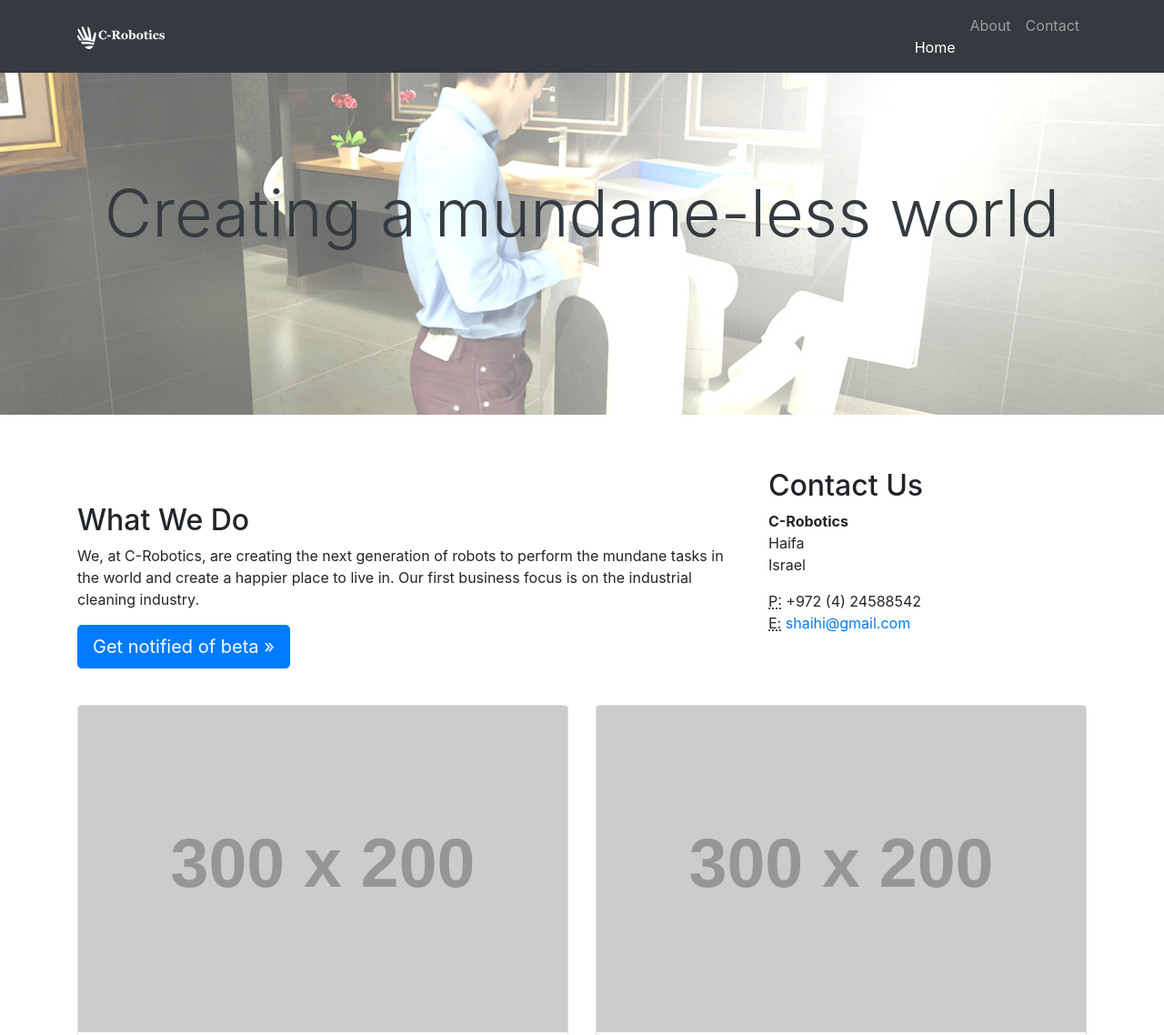
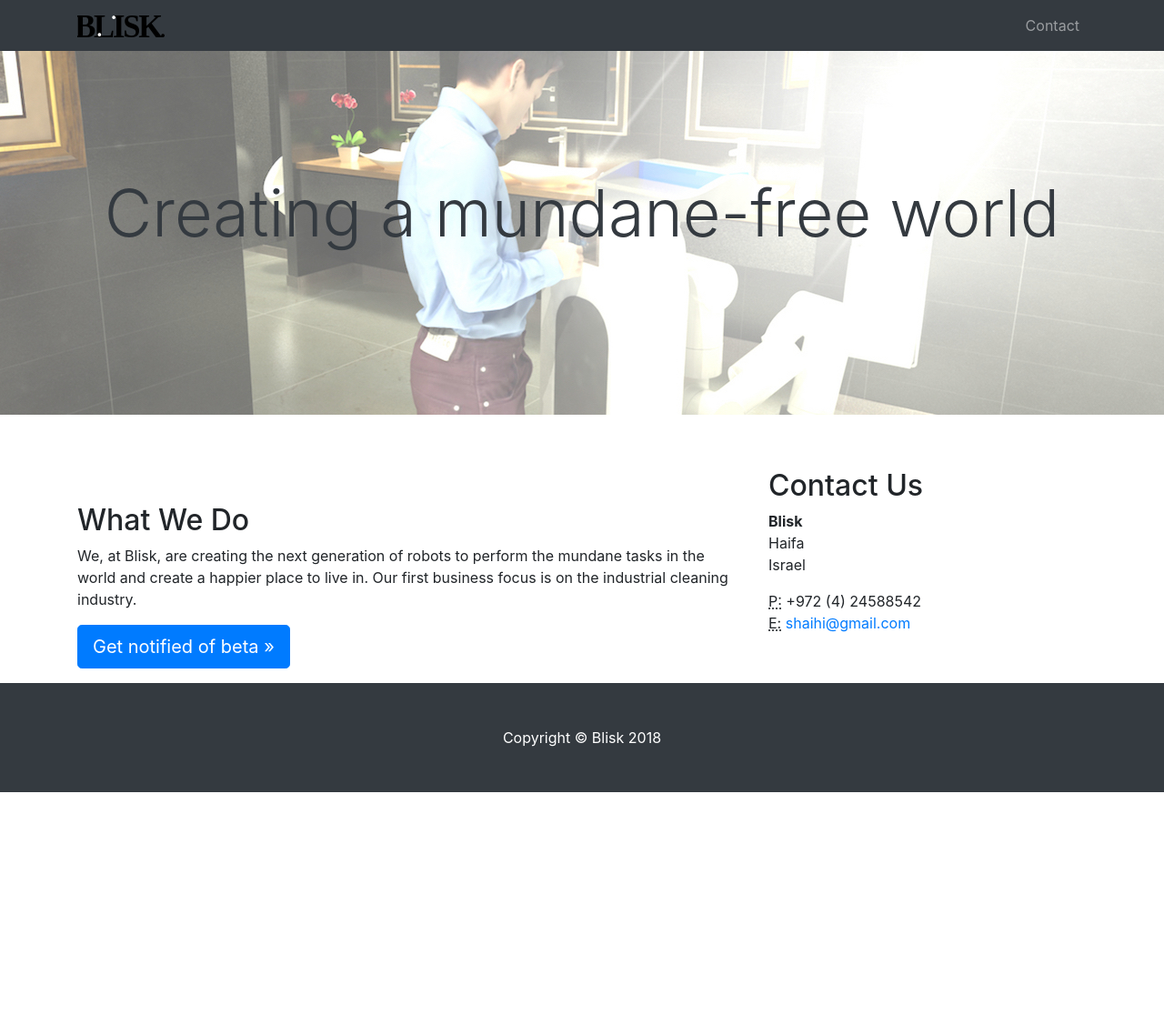
Before and after one commit to UD123/shaihi.github.io, a website: page index.html in a window 1280 px wide. Shown: the top 1138 px of the page at 91% size. After the commit the page ends 871 px from the top, so only its background shows below. Drawn offline with Linux system fonts and the light colour scheme; placeholder pictures from the web are drawn by us.

Commit message:
changed to blisk

```diff
--- a/index.html
+++ b/index.html
@@ -8,7 +8,7 @@
     <meta name="description" content="">
     <meta name="author" content="">
 
-    <title>Business Frontpage - Start Bootstrap Template</title>
+    <title>Blisk - next-gen robotics</title>
 
     <!-- Bootstrap core CSS -->
     <link href="vendor/bootstrap/css/bootstrap.min.css" rel="stylesheet">
@@ -23,20 +23,12 @@
     <!-- Navigation -->
     <nav class="navbar navbar-expand-lg navbar-dark bg-dark fixed-top">
       <div class="container">
-        <a class="navbar-brand" href="#"><img src="images/C-Robotics-Logo-small-white.png"</a>
+        <a class="navbar-left" href="#"><img src="images/blisk-logo-small.svg"</a>
         <button class="navbar-toggler" type="button" data-toggle="collapse" data-target="#navbarResponsive" aria-controls="navbarResponsive" aria-expanded="false" aria-label="Toggle navigation">
           <span class="navbar-toggler-icon"></span>
         </button>
         <div class="collapse navbar-collapse" id="navbarResponsive">
           <ul class="navbar-nav ml-auto">
-            <li class="nav-item active">
-              <a class="nav-link" href="#">Home
-                <span class="sr-only">(current)</span>
-              </a>
-            </li>
-            <li class="nav-item">
-              <a class="nav-link" href="#">About</a>
-            </li>
             <li class="nav-item">
               <a class="nav-link" href="#">Contact</a>
             </li>
@@ -50,7 +42,7 @@
       <div class="container">
         <div class="row">
           <div class="col-lg-12">
-            <h1 class="display-3 text-center text-dark mt-4">Creating a mundane-less world</h1>
+            <h1 class="display-3 text-center text-dark mt-4">Creating a mundane-free world</h1>
           </div>
         </div>
       </div>
@@ -62,7 +54,7 @@
       <div class="row">
         <div class="col-sm-8">
           <h2 class="mt-4">What We Do</h2>
-          <p>We, at C-Robotics, are creating the next generation of robots to perform the mundane tasks in the world and create a happier place to live in. Our first business focus is on the industrial cleaning industry.</p>
+          <p>We, at Blisk, are creating the next generation of robots to perform the mundane tasks in the world and create a happier place to live in. Our first business focus is on the industrial cleaning industry.</p>
           <p></p>
           <p>
             <a class="btn btn-primary btn-lg" href="#">Get notified of beta &raquo;</a>
@@ -71,7 +63,7 @@
         <div class="col-sm-4">
           <h2 class="mt-4">Contact Us</h2>
           <address>
-            <strong>C-Robotics</strong>
+            <strong>Blisk</strong>
             <br>Haifa
             <br>Israel
             <br>
@@ -87,7 +79,7 @@
       </div>
       <!-- /.row -->
 
-      <div class="row">
+      <!-- <div class="row">
         <div class="col-sm my-4">
           <div class="card">
             <img class="card-img-top" src="http://placehold.it/300x200" alt="">
@@ -114,7 +106,7 @@
         </div>
 
 
-      </div>
+      </div> -->
       <!-- /.row -->
 
     </div>
@@ -123,7 +115,7 @@
     <!-- Footer -->
     <footer class="py-5 bg-dark">
       <div class="container">
-        <p class="m-0 text-center text-white">Copyright &copy; C-Robotics 2018</p>
+        <p class="m-0 text-center text-white">Copyright &copy; Blisk 2018</p>
       </div>
       <!-- /.container -->
     </footer>
```
Also changed, not shown: images/blisk-logo-small.svg (added), images/blisk-logo.svg (added).
